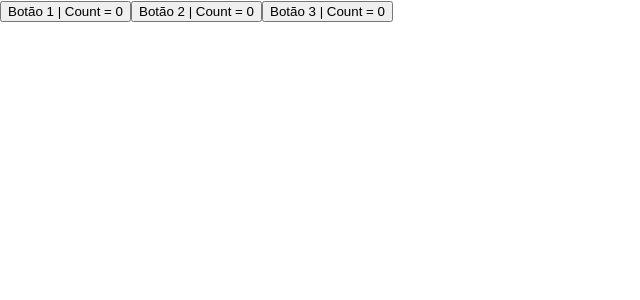
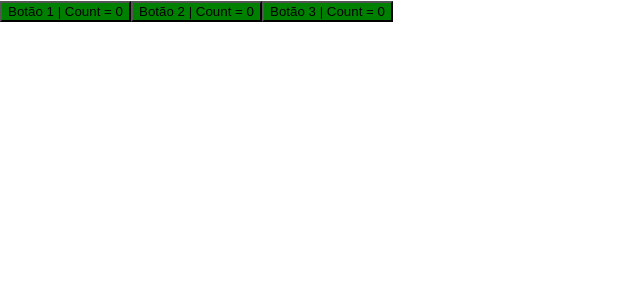
Before and after one commit to daniellelsilva/trybe-exercicios, a React (Create React App) app in the folder front-end/bloco-11-componentes-com-estado-eventos-e-formularios-com-react/dia-1-componentes-com-estado-e-eventos/para-fixar/fancy-buttons/: page / in a window 1280 px wide. Shown: the top 300 px of the page, without its empty margins (0-640 px from the left). Built offline with nearby package versions, Linux system fonts and the light colour scheme.

Commit message:
adiciona exercicio de fixacao 8

```diff
--- a/front-end/bloco-11-componentes-com-estado-eventos-e-formularios-com-react/dia-1-componentes-com-estado-e-eventos/para-fixar/fancy-buttons/src/App.js
+++ b/front-end/bloco-11-componentes-com-estado-eventos-e-formularios-com-react/dia-1-componentes-com-estado-e-eventos/para-fixar/fancy-buttons/src/App.js
@@ -34,12 +34,17 @@ handleClick3 = () => {
       cliquesBotao3: estadoAnterior.cliquesBotao3 + 1
     }))
   }
+
+  changeBtnColor(number) {
+    return number % 2 === 0 ? 'green' : 'white';
+  }
+
   render() {
     return (
     <div>
-      <button onClick={ this.handleClick1 }>Botão 1 | Count = {this.state.cliquesBotao1}</button>
-      <button onClick={ this.handleClick2 }>Botão 2 | Count = {this.state.cliquesBotao2}</button>
-      <button onClick={ this.handleClick3 }>Botão 3 | Count = {this.state.cliquesBotao3}</button>
+      <button onClick={ this.handleClick1 } style={{ backgroundColor: this.changeBtnColor(this.state.cliquesBotao1) }}>Botão 1 | Count = {this.state.cliquesBotao1}</button>
+      <button onClick={ this.handleClick2 } style={{ backgroundColor: this.changeBtnColor(this.state.cliquesBotao2) }}>Botão 2 | Count = {this.state.cliquesBotao2}</button>
+      <button onClick={ this.handleClick3 } style={{ backgroundColor: this.changeBtnColor(this.state.cliquesBotao3) }}>Botão 3 | Count = {this.state.cliquesBotao3}</button>
     </div>
     )}
 }
```
Lines whose indentation alone changed are shown as unchanged.
